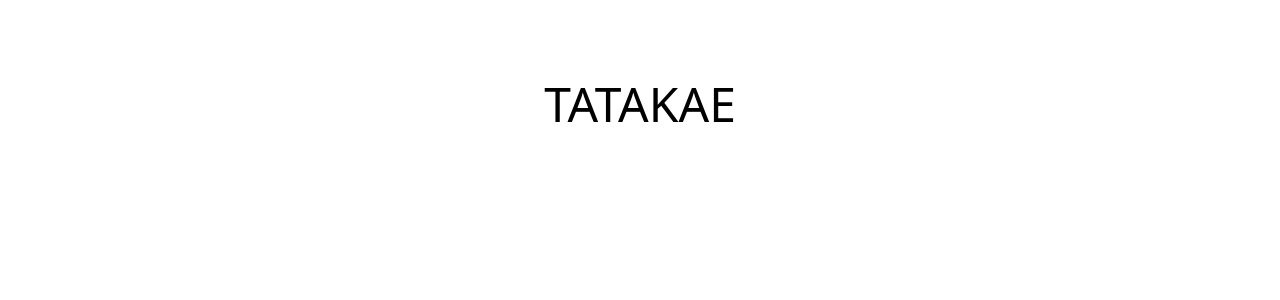
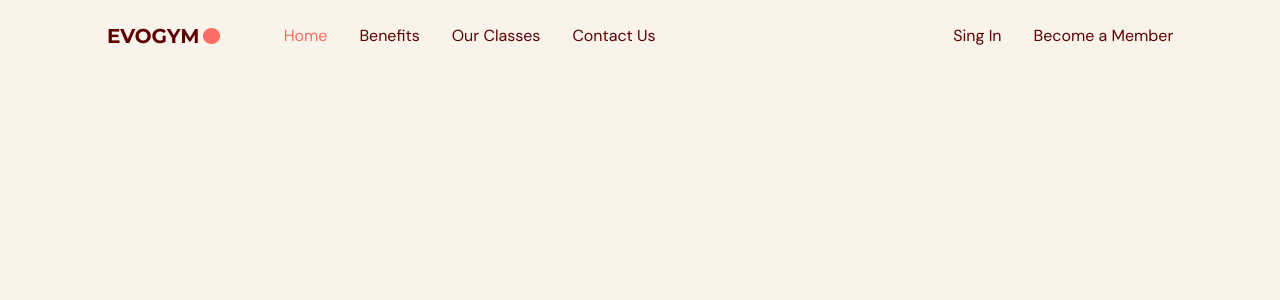
Before and after one commit to bigboykirusha/react-fitness-app, a React (Vite) app: page / in a window 1280 px wide. Shown: the top 300 px of the page. Built offline with nearby package versions, Linux system fonts and the light colour scheme.

Commit message:
add navbar

```diff
--- a/src/App.tsx
+++ b/src/App.tsx
@@ -1,5 +1,16 @@
+import Navbar from "@/scenes/navbar";
+import { useState } from "react";
+import { SelectedPage } from "@/shared/types.ts";
+
 function App() {
-  return <div className="text-5xl text-center mt-20">TATAKAE</div>;
+  const [selectedPage, setSelectedPage] = useState<SelectedPage>(
+    SelectedPage.Home
+  );
+  return (
+    <div className="app bg-gray-20">
+      <Navbar selectedPage={selectedPage} setSelectedPage={setSelectedPage} />
+    </div>
+  );
 }
 
 export default App;
--- a/src/index.css
+++ b/src/index.css
@@ -1,3 +1,15 @@
+@import url('https://fonts.googleapis.com/css2?family=DM+Sans:wght@400;700&family=Montserrat:wght@700&display=swap');
+
 @tailwind base;
 @tailwind components;
 @tailwind utilities;
+
+html,
+body,
+#root,
+.app {
+    height: 100%;
+    width: 100%;
+    font-family: "DM Sans", sans-serif;
+    @apply text-gray-500;
+}
--- /dev/null
+++ b/src/scenes/navbar/LinkCategory.tsx
@@ -0,0 +1,23 @@
+import AnchorLink from "react-anchor-link-smooth-scroll";
+import { SelectedPage } from "@/shared/types.ts";
+
+type Props = {
+  page: string;
+  selectedPage: SelectedPage;
+  setSelectedPage: (value: SelectedPage) => void;
+};
+const LinkCategory = ({ page, setSelectedPage, selectedPage }: Props) => {
+  const lowerCasePage = page.toLowerCase().replace(/ /g, "") as SelectedPage;
+  return (
+    <AnchorLink
+      className={`${
+        selectedPage === lowerCasePage ? "text-primary-500" : ""
+      } transition duration-300 hover:text-primary-300`}
+      href={`#${lowerCasePage}`}
+      onClick={() => setSelectedPage(lowerCasePage)}
+    >
+      {page}
+    </AnchorLink>
+  );
+};
+export default LinkCategory;
--- /dev/null
+++ b/src/scenes/navbar/index.tsx
@@ -0,0 +1,55 @@
+import { Bars3Icon, XMarkIcon } from "@heroicons/react/24/solid";
+import Logo from "@/assets/Logo.png";
+import LinkCategory from "@/scenes/navbar/LinkCategory.tsx";
+import { SelectedPage } from "@/shared/types.ts";
+
+type Props = {
+  selectedPage: SelectedPage;
+  setSelectedPage: (value: SelectedPage) => void;
+};
+const Navbar = ({ selectedPage, setSelectedPage }: Props) => {
+  const flexBetween = "flex items-center justify-between";
+  return (
+    <nav>
+      <div className={`${flexBetween} fixed top-0 z-30 w-full py-6`}>
+        <div className={`${flexBetween} mx-auto w-5/6`}>
+          <div className={`${flexBetween} w-full gap-16`}>
+            {/* LEFT SIDE */}
+            <img src={Logo} alt="logo" />
+
+            {/* RIGHT SIDE */}
+            <div className={`${flexBetween} w-full`}>
+              <div className={`${flexBetween} gap-8`}>
+                <LinkCategory
+                  selectedPage={selectedPage}
+                  setSelectedPage={setSelectedPage}
+                  page={"Home"}
+                />
+                <LinkCategory
+                  selectedPage={selectedPage}
+                  setSelectedPage={setSelectedPage}
+                  page={"Benefits"}
+                />
+                <LinkCategory
+                  selectedPage={selectedPage}
+                  setSelectedPage={setSelectedPage}
+                  page={"Our Classes"}
+                />
+                <LinkCategory
+                  selectedPage={selectedPage}
+                  setSelectedPage={setSelectedPage}
+                  page={"Contact Us"}
+                />
+              </div>
+              <div className={`${flexBetween} gap-8`}>
+                <p>Sing In</p>
+                <button>Become a Member</button>
+              </div>
+            </div>
+          </div>
+        </div>
+      </div>
+    </nav>
+  );
+};
+export default Navbar;
--- /dev/null
+++ b/src/shared/types.ts
@@ -0,0 +1,6 @@
+export enum SelectedPage {
+  Home = "home",
+  Benefits = "benefits",
+  OurClasses = "ourclasses",
+  ContactUs = "contactus",
+}
```
